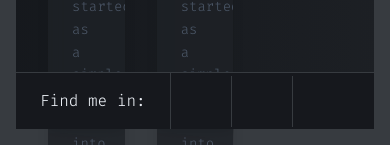
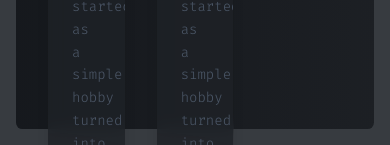
Before and after one commit to rabbaniha/vscode-portfolio, a Next.js app: page /en/project in a window 390 px wide. Shown: the part 699-844 px from the top of the page. Built offline with nearby package versions, Linux system fonts and the light colour scheme; some icons are missing.

Commit message:
remove absolute position from footer

```diff
--- a/src/components/layout/Footer.tsx
+++ b/src/components/layout/Footer.tsx
@@ -10,7 +10,7 @@ const Footer = () => {
   const locale = useLocale();
   const t = useTranslations("footer");
   return (
-    <section className="z-50 absolute bottom-0 inset-x-0 bg-background w-full border-t flex items-center justify-stretch md:justify-between ">
+    <section className="z-50 bg-transparent w-full border-t flex items-center justify-stretch md:justify-between ">
       <div className="flex items-center bg-transparent">
         <div
           className={`flex items-center justify-start px-6 py-4 ${
```
